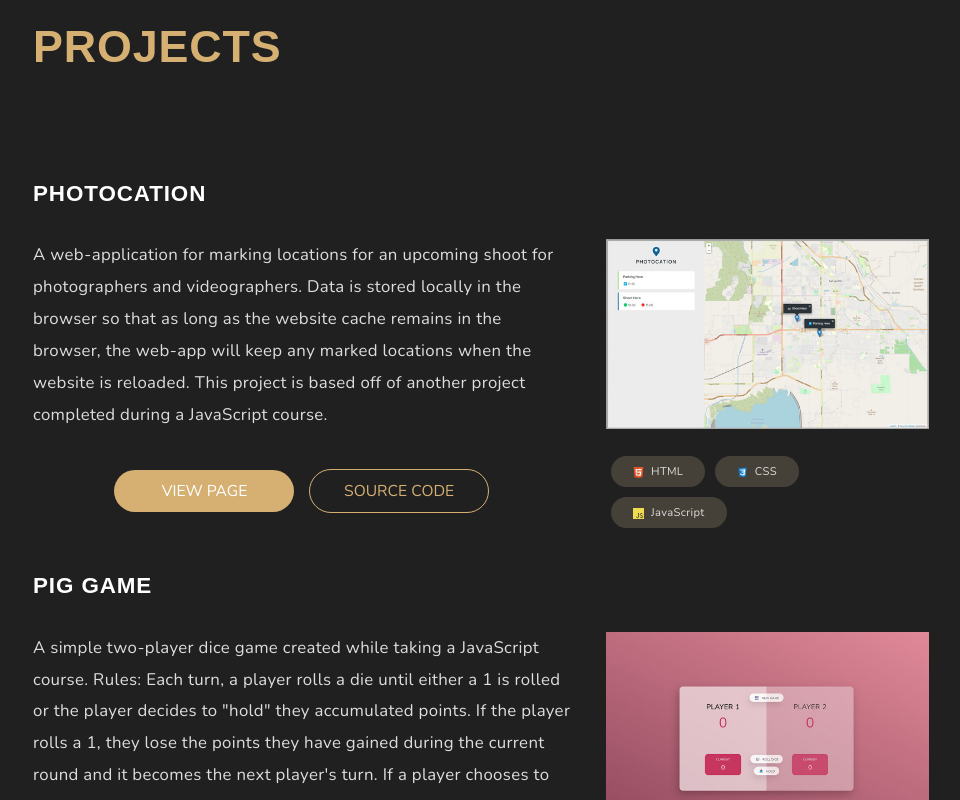
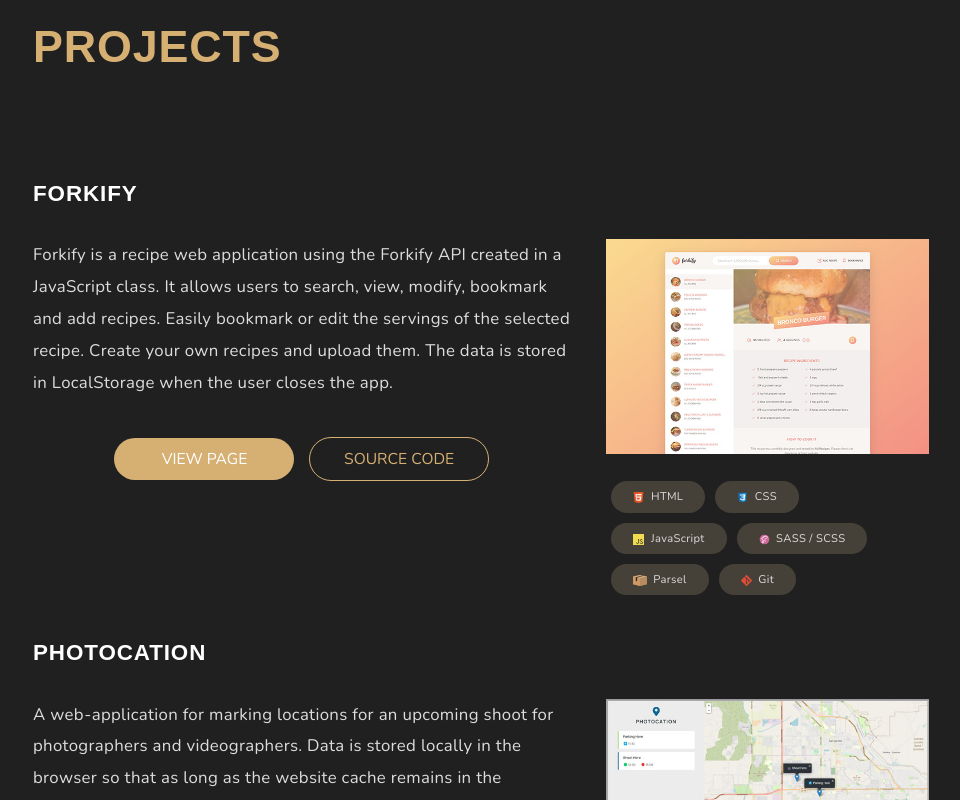
Before and after one commit to thezier/thezier.github.io, a plain HTML site: page index.html in a window 1280 px wide. Shown: the part 3388-4188 px from the top of the page, without its empty margins (159-1119 px from the left). Drawn offline with nearby package versions, Linux system fonts and the light colour scheme; no server answers.

Commit message:
Added Forkify App to Projects

```diff
--- a/index.html
+++ b/index.html
@@ -108,6 +108,7 @@
               <li><img src="img/wordpress.svg" /> WordPress</li>
               <li><img src="img/php.svg" /> PHP</li>
               <li><img src="img/git.svg" /> Git</li>
+              <li><img src="img/parcel.svg" /> Parsel</li>
             </ul>
           </div>
         </div>
@@ -189,6 +190,47 @@
       </div>
 
       <div class="projects">
+        <h5 class="section_header">Forkify</h5>
+        <div class="projectboxlrg">
+          <p>
+            Forkify is a recipe web application using the Forkify API created in
+            a JavaScript class. It allows users to search, view, modify,
+            bookmark and add recipes. Easily bookmark or edit the servings of
+            the selected recipe. Create your own recipes and upload them. The
+            data is stored in LocalStorage when the user closes the app.
+          </p>
+          <div class="button_center">
+            <a href="https://forkify-mike-thezier.netlify.app/" target="_blank"
+              ><button class="viewproject">
+                <span>View Page</span>
+              </button></a
+            >
+            <a href="https://github.com/thezier/Forkify" target="_blank"
+              ><button class="viewcode">
+                <span>Source Code</span>
+              </button></a
+            >
+          </div>
+        </div>
+        <div class="projectboxsml">
+          <a href="https://forkify-mike-thezier.netlify.app/" target="_blank"
+            ><img
+              src="img/forkify-lazy.jpg"
+              data-src="img/forkify.jpg"
+              alt="Forkify"
+              class="projects_img lazy-img"
+          /></a>
+          <div class="codeused">
+            <ul>
+              <li><img src="img/html-5.svg" /> HTML</li>
+              <li><img src="img/css.svg" /> CSS</li>
+              <li><img src="img/js.svg" /> JavaScript</li>
+              <li><img src="img/scss.svg" /> SASS / SCSS</li>
+              <li><img src="img/parcel.svg" /> Parsel</li>
+              <li><img src="img/git.svg" /> Git</li>
+            </ul>
+          </div>
+        </div>
         <h5 class="section_header">Photocation</h5>
         <div class="projectboxlrg">
           <p>
```
Also changed, not shown: img/forkify-lazy.jpg (added), img/forkify.jpg (added), img/parcel.svg (added).
